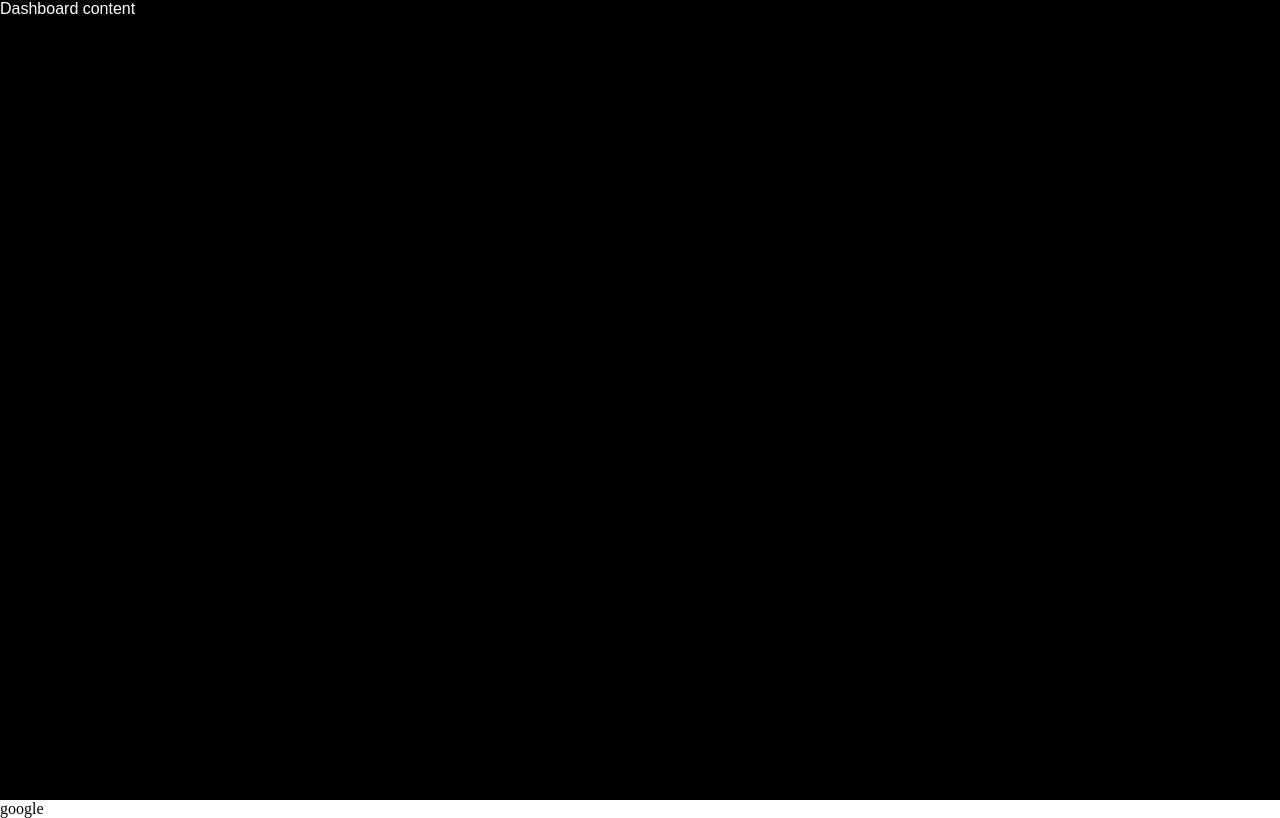
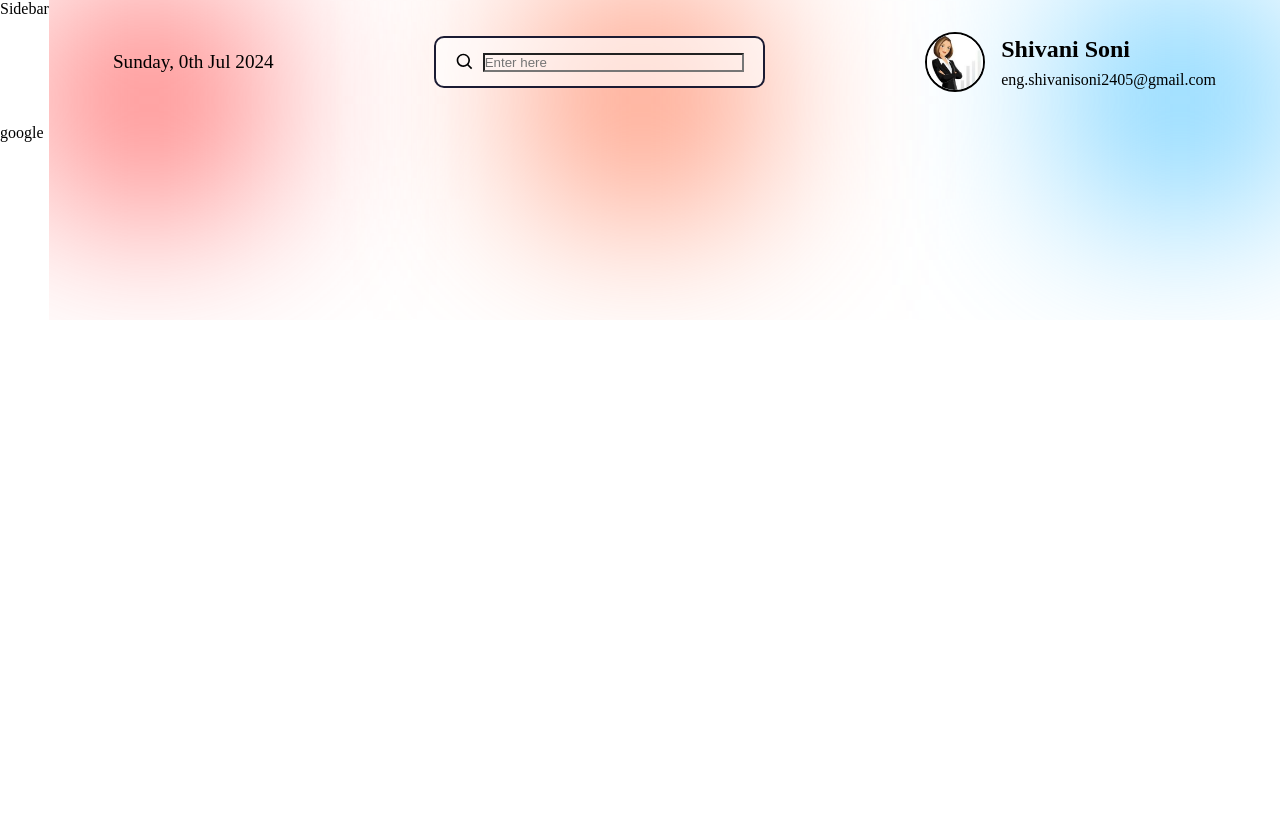
Before and after one commit to shivaniss24/React-Digital-Buisness-App, a React (Create React App) app in the folder digitalbuisness/: page / in a window 1280 px wide. Built offline with nearby package versions, Linux system fonts and the light colour scheme.

Commit message:
update layout.module.css

```diff
--- a/digitalbuisness/package.json
+++ b/digitalbuisness/package.json
@@ -6,8 +6,11 @@
     "@testing-library/jest-dom": "^5.17.0",
     "@testing-library/react": "^13.4.0",
     "@testing-library/user-event": "^13.5.0",
+    "moment": "^2.30.1",
     "react": "^18.3.1",
     "react-dom": "^18.3.1",
+    "react-icons": "^5.2.1",
+    "react-router-dom": "^6.24.1",
     "react-scripts": "5.0.1",
     "web-vitals": "^2.1.4"
   },
--- a/digitalbuisness/src/App.js
+++ b/digitalbuisness/src/App.js
@@ -1,12 +1,26 @@
 
 import './App.css';
+import {BrowserRouter as Router,Routes,Route} from 'react-router-dom';
+import Layout from './Components/Layout/Layout';
+import Dashboard from './pages/Dashboard/Dashboard';
+
+
+
+
 
 function App() {
   return (
+    <div>
+      <Router>
+        <Routes>
+          <Route path="/" element={<Layout/>}>
+          <Route path="Dashboard" element={<Dashboard/>}>
+           </Route>
+          </Route>
+        </Routes>
+      </Router>
+    </div>
 
- <div id="dashboard">
-Dashboard content
- </div>
   );
 }
 
--- /dev/null
+++ b/digitalbuisness/src/Components/Layout/Layout.js
@@ -0,0 +1,36 @@
+import React from 'react'
+import css from './Layout.module.css';
+import moment from 'moment/moment';
+import {BiSearch} from 'react-icons/bi';
+
+const Layout = () => {
+  return (
+    <div className={css.container}>
+    <div>Sidebar</div>
+    <div className={css.dashboard}>
+        <div className={css.topBaseGradient}>
+            <div className="gradient-red"></div>
+            <div className="gradient-orange"></div>
+            <div className="gradient-blue"></div>
+        </div>
+        <div className={css.header}>
+            <span>{moment().format("dddd, do MMM YYYY")}</span>
+            <div className={css.searchBar}>
+                <BiSearch size={20}/>
+                <input type="text" placeholder='Enter here'/>
+            </div>
+            <div className={css.profile}>
+                <img src="./profile.jpg" alt=""  />
+              <div className={css.details}>
+                <span>Shivani Soni</span>
+                <span> eng.shivanisoni2405@gmail.com</span>
+              </div>
+            </div>
+        </div>
+    </div>
+
+    </div>
+  )
+}
+
+export default Layout
--- /dev/null
+++ b/digitalbuisness/src/Components/Layout/Layout.module.css
@@ -0,0 +1,76 @@
+.container{
+    display: flex;
+
+}
+.dashboard{
+    position: relative;
+    width: 100%;
+    z-index: 0;
+}
+.topBaseGradient{
+    position: absolute;
+    top: 0;
+    left: 0;
+    right: 0;
+    height: 20rem;
+    overflow: hidden;
+    z-index: -1;
+}
+.topBaseGradient>:nth-child(2){
+    left: 40%;
+}
+.topBaseGradient>:nth-child(3){
+    right: 0;
+}
+
+.header{
+    display: flex;
+    padding: 2rem 4rem;
+    align-items: center;
+    justify-content: space-between;
+}
+.header>:nth-child(1){
+    font-size: 1.2rem;
+}
+.searchBar{
+background-color:  rgba(255, 255, 255, 0.597);
+width: 30%;
+max-width: 25rem;
+padding: 1.5rem 0rem;
+border-radius: 10px;
+height: 2px;
+display: flex;
+align-items: center;
+border: 2px solid rgb(27, 27, 51);
+justify-content: center;
+gap: 8px;
+}
+.searchBar>input{
+    background: transparent;
+    color: black;
+    outline: none;
+    padding: 0;
+    width: 80%;
+
+}
+.profile{
+    display: flex;
+    gap: 1rem;
+    align-items: center;
+    justify-content: center;
+}
+.profile>img{
+    height: 60px;
+    width: 60px;
+    border-radius: 50px;
+    border:2px solid black;
+}
+.details{
+    display:flex;
+    flex-direction: column;
+    gap: 0.5rem;
+}
+.details>:nth-child(1){
+   font-size: 1.5rem;
+   font-weight: bold;
+}
```
Also changed, not shown: digitalbuisness/public/profile.jpg (added), 1 other file (tests, documents, lock files or other folders).
